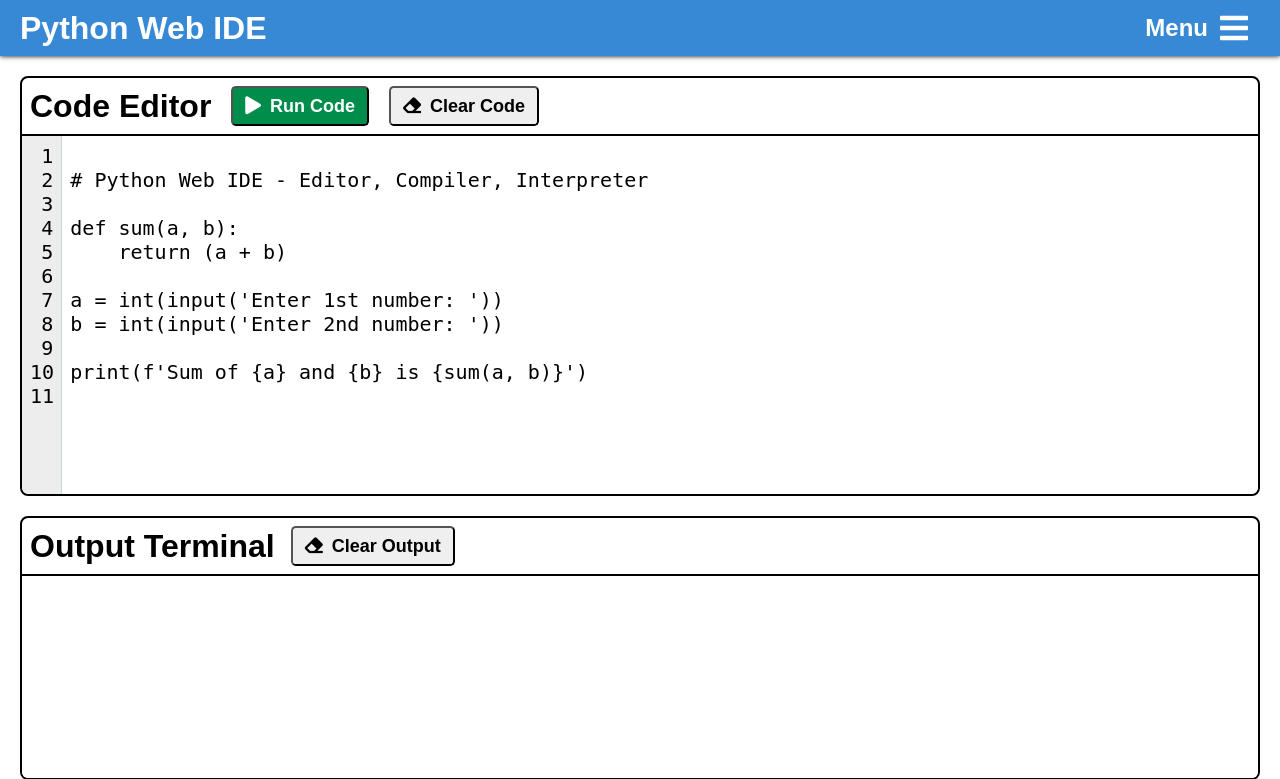
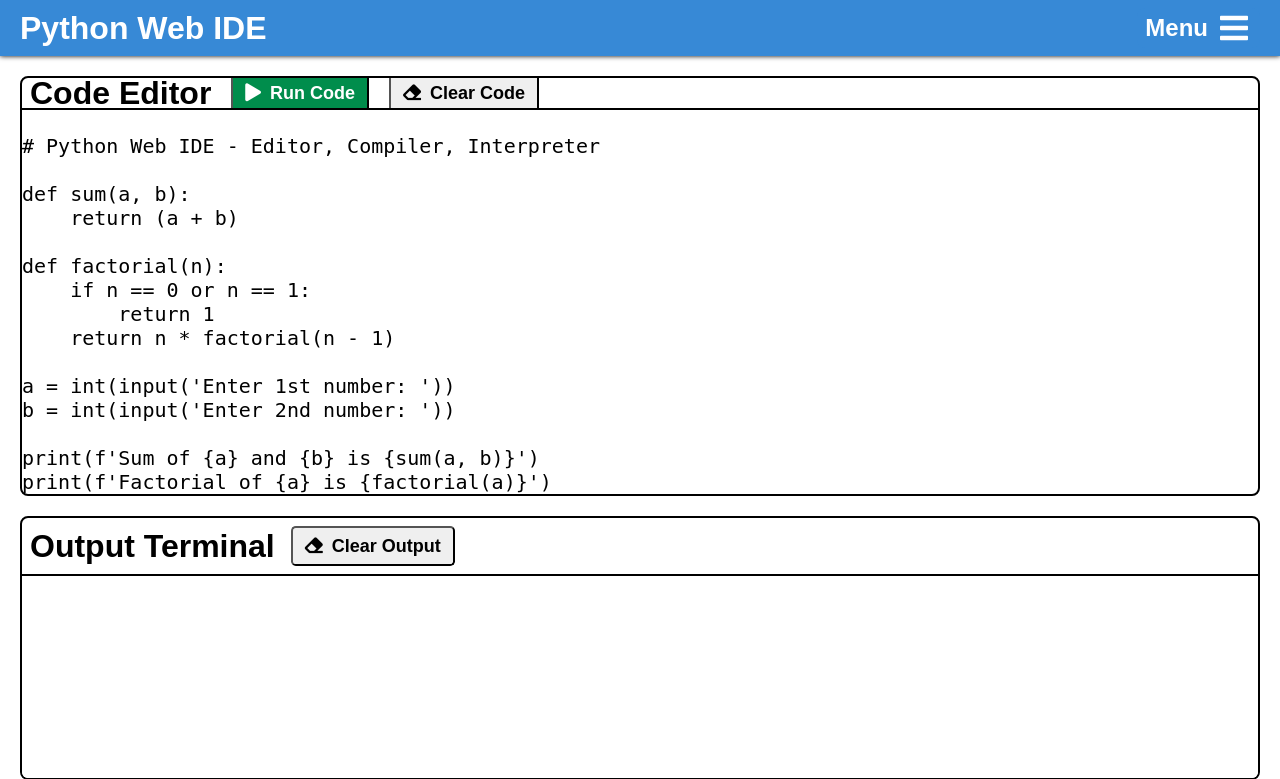
Before and after one commit to ciaranheaney/accessible-python-web-ide, a Flask app: page / in a window 1280 px wide. Shown: the top 779 px of the page. Run offline with Flask 3, Linux system fonts and the light colour scheme; some libraries are stand-ins or nearby versions.

Commit message:
added ace editor and other accessibility features to frontend

```diff
--- a/v3/static/script.js
+++ b/v3/static/script.js
@@ -1,34 +1,70 @@
+
+async function run_code() {
+    const code = editor.getValue();
+    console.log(code)
+
+
+    const response = await fetch("/run", {
+        method: "POST",
+        headers: { "Content-Type": "application/json" },
+        body: JSON.stringify({ code })
+    });
+
+    const data = await response.json();
+    document.getElementById('output-area').value = data.output;
+    console.log(data.output);
+}
 
 function clear_code() {
-    const code_area = document.getElementById('code-area');
-    code_area.value = "";
-    code_area.focus();
+    if(confirm("\n**WARNING**\n\nThis action will delete your code and make it unrecoverable.\nAre you sure you want to clear the code window?")) {
+        editor.setValue("");
+        editor.focus();
+    }
 }
 
 function clear_output() {
     const output_area = document.getElementById('output-area');
     output_area.value = "";
-    document.getElementById('code-area').focus();
+    editor.focus();
 }
-
 
 function show_menu() {
     document.getElementById('menu').classList.add('open');
+    document.getElementById('menu').ariaHidden = 'false';
+    document.getElementById('menu').ariaDisabled = 'false';
     document.getElementById('menu-btn').tabIndex = '-1';
     document.getElementById('close-menu-btn').tabIndex = '0';
+    document.getElementById('close-menu-btn').focus();
 }
 
 function hide_menu() {
     document.getElementById('menu').classList.remove('open');
+    document.getElementById('menu').ariaHidden = 'true'
+    document.getElementById('menu').ariaDisabled = 'true';
     document.getElementById('close-menu-btn').tabIndex = '-1';
     document.getElementById('menu-btn').tabIndex = '0';
+    document.getElementById('menu-btn').focus();
 }
 
+
 function change_font_size(font_size) {
-    document.getElementById('code-area').style.fontSize = `${font_size}px`;
+    document.getElementById('editor').style.fontSize = `${font_size}px`;
     document.getElementById('output-area').style.fontSize = `${font_size}px`;
-    document.getElementById('line-numbers').style.fontSize = `${font_size}px`;
     document.getElementById('font-size-output').value = font_size;
+}
+
+
+
+function change_theme() {
+    // Change editor theme
+    const theme = document.getElementById('editor-theme').value;
+    console.log(theme);
+    editor.setTheme('ace/theme/' + theme);
+}
+
+function reset_settings() {
+    change_font_size(20);
+    editor.setTheme('ace/theme/textmate');
 }
 
 
@@ -37,131 +73,125 @@ function change_font_size(font_size) {
 
 
 
+// document.addEventListener('DOMContentLoaded', () => {
+
+//     // Update code editor and output font-sizes using range input
+//     const rangeInput = document.getElementById('font-input');
+//     const textarea = document.getElementById('code-area');
+//     const lineNumbersArea = document.getElementById('line-numbers')
+//     const outputArea = document.getElementById('output-area')
+
+//     // Generates line numbers based on textarea contents
+//     const textareaStyles = window.getComputedStyle(textarea);
+
+//     [
+//         'fontFamily',
+//         'fontSize',
+//         'fontWeight',
+//         'letterSpacing',
+//         'lineHeight',
+//         'padding',
+//     ].forEach((property) => {
+//         lineNumbersArea.style[property] = textareaStyles[property];
+//     });
+
+//     const parseValue = (v) => v.endsWith('px') ? parseInt(v.slice(0,-2), 10) : 0;
+
+//     const font = `${textareaStyles.fontSize} ${textareaStyles.fontFamily}`;
+//     const paddingLeft = parseValue(textareaStyles.paddingLeft)
+//     const paddingRight = parseValue(textareaStyles.paddingRight)
+
+//     const canvas = document.createElement('canvas');
+//     const context = canvas.getContext('2d');
+//     context.font = font;
+
+//     const calculateNumLines = (str) => {
+//         const textareaWidth = textarea.getBoundingClientRect().width - paddingLeft - paddingRight;
+//         const words = str.split(' ');
+//         let lineCount = 0;
+//         let currentLine = '';
+//         for (let i = 0; i < words.length; i++) {
+//             const wordWidth = context.measureText(words[i] + '').width;
+//             const lineWidth = context.measureText(currentLine).width;
+
+//             if (lineWidth + wordWidth > textareaWidth) {
+//                 lineCount++;
+//                 currentLine = words[i] + ' ';
+//             } else {
+//                 currentLine += words[i] + ' ';
+//             }
+//         }
+
+//         if (currentLine.trim() !== '') {
+//             lineCount++;
+//         }
+
+//         return lineCount;
+//     };
 
 
+//     const calculateLineNumbers = () => {
+//         // OPTION TO SWITCH BACK FOR TEXT WRAPPING AND LINE NUMBERS FOLLOWING
+//         // const lines = textarea.value.split('\n');
+//         // const numLines = lines.map((line) => calculateNumLines(line));
+
+//         // let lineNumbers = [];
+//         // let i = 1;
+//         // while (numLines.length > 0) {
+//         //     const numLinesOfSentence = numLines.shift()
+//         //     console.log(numLines);
+//         //     lineNumbers.push(i)
+//         //     if (numLinesOfSentence > 1) {
+//         //         Array(numLinesOfSentence - 1)
+//         //             .fill('')
+//         //             .forEach((_) => lineNumbers.push(''));
+//         //     }
+//         //     i++;
+//         // }
+//         // return lineNumbers;
+
+//         // OPTION FOR NO TEXT WRAPPING WITH HORIZONTAL SCROLLBAR
+//         const numLines = textarea.value.split('\n').length;
+//         let lineNumbers = [];
+//         for (let i = 1; i <= numLines; i++) {
+//             lineNumbers.push(i);
+//         }
+//         return lineNumbers;
+//     };
 
 
+//     const displayLineNumbers = () => {
+//         const lineNumbers = calculateLineNumbers();
+//         lineNumbersArea.innerHTML = Array.from({
+//             length: lineNumbers.length
+//         }, (_, i) => `<div>${lineNumbers[i] || '&nbsp;'}</div>`).join('\n');
+//     };
 
 
-document.addEventListener('DOMContentLoaded', () => {
+//     textarea.addEventListener('input', () => {
+//         displayLineNumbers()
+//     });
 
-    // Update code editor and output font-sizes using range input
-    const rangeInput = document.getElementById('font-input');
-    const textarea = document.getElementById('code-area');
-    const lineNumbersArea = document.getElementById('line-numbers')
-    const outputArea = document.getElementById('output-area')
+//     displayLineNumbers();
 
-    // Generates line numbers based on textarea contents
-    const textareaStyles = window.getComputedStyle(textarea);
+//     const ro = new ResizeObserver(() => {
+//         const rect = textarea.getBoundingClientRect();
+//         lineNumbersArea.style.height = `${rect.height}px`;
+//         displayLineNumbers();
+//     })
+//     ro.observe(textarea)
 
-    [
-        'fontFamily',
-        'fontSize',
-        'fontWeight',
-        'letterSpacing',
-        'lineHeight',
-        'padding',
-    ].forEach((property) => {
-        lineNumbersArea.style[property] = textareaStyles[property];
-    });
-
-    const parseValue = (v) => v.endsWith('px') ? parseInt(v.slice(0,-2), 10) : 0;
-
-    const font = `${textareaStyles.fontSize} ${textareaStyles.fontFamily}`;
-    const paddingLeft = parseValue(textareaStyles.paddingLeft)
-    const paddingRight = parseValue(textareaStyles.paddingRight)
-
-    const canvas = document.createElement('canvas');
-    const context = canvas.getContext('2d');
-    context.font = font;
-
-    const calculateNumLines = (str) => {
-        const textareaWidth = textarea.getBoundingClientRect().width - paddingLeft - paddingRight;
-        const words = str.split(' ');
-        let lineCount = 0;
-        let currentLine = '';
-        for (let i = 0; i < words.length; i++) {
-            const wordWidth = context.measureText(words[i] + '').width;
-            const lineWidth = context.measureText(currentLine).width;
-
-            if (lineWidth + wordWidth > textareaWidth) {
-                lineCount++;
-                currentLine = words[i] + ' ';
-            } else {
-                currentLine += words[i] + ' ';
-            }
-        }
-
-        if (currentLine.trim() !== '') {
-            lineCount++;
-        }
-
-        return lineCount;
-    };
+//     textarea.addEventListener('scroll', () => {
+//         lineNumbersArea.scrollTop = textarea.scrollTop;
+//     });
 
 
-    const calculateLineNumbers = () => {
-        // OPTION TO SWITCH BACK FOR TEXT WRAPPING AND LINE NUMBERS FOLLOWING
-        // const lines = textarea.value.split('\n');
-        // const numLines = lines.map((line) => calculateNumLines(line));
+//     rangeInput.addEventListener('input', () => {
+//         const newFontSize = rangeInput.value;
+//         textarea.style.fontSize = `${newFontSize}px`;
+//         lineNumbersArea.style.fontSize = `${newFontSize}px`;
+//         outputArea.style.fontSize = `${newFontSize}px`;
+//         displayLineNumbers();
+//     })
 
-        // let lineNumbers = [];
-        // let i = 1;
-        // while (numLines.length > 0) {
-        //     const numLinesOfSentence = numLines.shift()
-        //     console.log(numLines);
-        //     lineNumbers.push(i)
-        //     if (numLinesOfSentence > 1) {
-        //         Array(numLinesOfSentence - 1)
-        //             .fill('')
-        //             .forEach((_) => lineNumbers.push(''));
-        //     }
-        //     i++;
-        // }
-        // return lineNumbers;
-
-        // OPTION FOR NO TEXT WRAPPING WITH HORIZONTAL SCROLLBAR
-        const numLines = textarea.value.split('\n').length;
-        let lineNumbers = [];
-        for (let i = 1; i <= numLines; i++) {
-            lineNumbers.push(i);
-        }
-        return lineNumbers;
-    };
-
-
-    const displayLineNumbers = () => {
-        const lineNumbers = calculateLineNumbers();
-        lineNumbersArea.innerHTML = Array.from({
-            length: lineNumbers.length
-        }, (_, i) => `<div>${lineNumbers[i] || '&nbsp;'}</div>`).join('\n');
-    };
-
-
-    textarea.addEventListener('input', () => {
-        displayLineNumbers()
-    });
-
-    displayLineNumbers();
-
-    const ro = new ResizeObserver(() => {
-        const rect = textarea.getBoundingClientRect();
-        lineNumbersArea.style.height = `${rect.height}px`;
-        displayLineNumbers();
-    })
-    ro.observe(textarea)
-
-    textarea.addEventListener('scroll', () => {
-        lineNumbersArea.scrollTop = textarea.scrollTop;
-    });
-
-
-    rangeInput.addEventListener('input', () => {
-        const newFontSize = rangeInput.value;
-        textarea.style.fontSize = `${newFontSize}px`;
-        lineNumbersArea.style.fontSize = `${newFontSize}px`;
-        outputArea.style.fontSize = `${newFontSize}px`;
-        displayLineNumbers();
-    })
-
-});
+// });
--- a/v3/static/styles.css
+++ b/v3/static/styles.css
@@ -74,11 +74,13 @@ button i {
     width: 350px;
     height: 100%;
     background-color: rgb(11, 70, 124);
-    /* background-color: rgb(55, 137, 214); */
-    /* background-color:rgb(130, 130, 130); */
+    color: #fff;
+
     transition: right 0.8s ease;
     box-shadow: #000 0px 0px 10px;
     padding: 8px 16px;
+
+    z-index: 2;
 }
 
 .open {
@@ -176,7 +178,7 @@ button i {
     gap: 6px;
 }
 
-.font-label {
+.label {
     font-size: 24px;
 }
 
@@ -219,6 +221,30 @@ button i {
     cursor: pointer;
 }
 
+.editor-theme-select {
+    width: 100%;
+    font-size: 20px;
+}
+
+select {
+    width: 100%;
+    padding: 4px;
+    border-radius: 0.4rem;
+    background: #fff;
+    opacity: 0.8;
+    transition: opacity 0.2s;
+}
+
+select:hover {
+    opacity: 1;
+    cursor: pointer;
+}
+
+select:focus {
+    outline: 4px solid red;
+    outline-offset: 2px;
+}
+
 
 /* Code Editor Styles */
 .editor-container {
@@ -230,6 +256,7 @@ button i {
     border: 2px solid #000;
     border-radius: 0.5rem;
     margin: 0 20px;
+    overflow: hidden;
 }
 
 .editor-header {
@@ -265,36 +292,24 @@ button i {
 }
 
 .code-container {
+    flex: 1;
     display: flex;
-    flex: 1;
-
-    border-bottom-right-radius: 0.5rem;
-    border-bottom-left-radius: 0.5rem;
-    overflow: hidden;
+    flex-direction: column;
 }
 
-.line-numbers {
-    background-color:  rgb(237, 237, 237);
+#editor {
+    margin: 0;
+    width: 100%;
+    z-index: 1;
     font-size: 20px;
-    text-align: right;
-    overflow: hidden;
-
-    border-right: 1px solid rgb(203 213 225);
-    padding: 0.5rem;
+    flex: 1;
 }
 
-.code-area {
-    border: none;
-    outline: none;
-    resize: none;
-
-    font-size: 20px;
-    padding: 0.5rem;
-    width: 100%;
+.editor-theme {
+    display: flex;
+    flex-direction: column;
+    gap: 4px;
 }
-
-
-
 
 
 
--- a/v3/templates/index.html
+++ b/v3/templates/index.html
@@ -8,10 +8,16 @@
     <script src="../static/script.js"></script>
     <title>Python Web IDE</title>
 </head>
-<body>
+<body onload="editor.focus()">
     <header class="header-container">
         <h1 class="title">Python Web IDE</h1>
-        <nav id="menu" class="menu">
+        <button class="menu-btn" id="menu-btn" onclick="show_menu()">
+            Menu
+            <i class="fas fa-bars" style="font-size: 32px"></i>
+        </button>
+    </header>
+
+    <nav id="menu" class="menu" aria-hidden="true" aria-disabled="true">
         <div class="menu-top-btns">
             <button class="close-menu-btn" id="close-menu-btn" onclick="hide_menu()" tabindex="-1">
                 Hide
@@ -26,20 +32,82 @@
 
         <div class="font-input-container">
             <div>
-                    <label for="font-input" class="font-label">Font Size</label>
+                <label for="font-input" class="label">Font Size</label>
                 <input type="range" class="font-input" id="font-input" value="20" min="12" max="48" step="2" oninput="change_font_size(this.value)">
             </div>
             <output class="font-output" id="font-size-output">20</output>
         </div>
 
 
+        <!-- <div onchange="change_theme()">
+            <input type="radio" id="light" name="theme" value="Light" checked>
+            <label for="light">Light</label><br>
+            <input type="radio" id="dark" name="theme" value="Dark">
+            <label for="dark">Dark</label><br>
+            <input type="radio" id="light-contrast" name="theme" value="Low Contrast">
+            <label for="light-contrast">Light Contrast</label><br>
+            <input type="radio" id="dark-contrast" name="theme" value="High Contrast">
+            <label for="dark-contrast">Dark Contrast</label><br>
+        </div> -->
+        <div class="editor-theme">
+            <label for="editor-theme" class="label">Editor Theme</label>
+            <select name="editor-theme" id="editor-theme" class="editor-theme-select" onchange="change_theme()">
+                <optgroup label="Light Themes">
+                    <option value="chrome">Chrome</option>
+                    <option value="cloud_editor">Cloud Editor</option>
+                    <option value="cloud9_day">Cloud9 Day</option>
+                    <option value="clouds">Clouds</option>
+                    <option value="crimson_editor">Crimson Editor</option>
+                    <option value="dawn">Dawn</option>
+                    <option value="dreamweaver">Dreamweaver</option>
+                    <option value="eclipse">Eclipse</option>
+                    <option value="github_light_default">GitHub Light Default</option>
+                    <option value="github">GitHub</option>
+                    <option value="gruvbox_light_hard">Gruvbox Light Hard</option>
+                    <option value="iplastic">IPlastic</option>
+                    <option value="katzenmilch">KatzenMilch</option>
+                    <option value="kuroir">Kuroir</option>
+                    <option value="solarized_light">Solarized Light</option>
+                    <option value="sqlserver">SQL Server</option>
+                    <option value="textmate" selected="selected">Textmate</option>
+                    <option value="tomorrow">Tomorrow</option>
+                    <option value="xcode">XCode</option>
+                </optgroup>
+                <optgroup label="Dark Themes">
+                    <option value="ambiance">Ambiance</option>
+                    <option value="chaos">Chaos</option>
+                    <option value="cloud_editor_dark">Cloud Editor Dark</option>
+                    <option value="cloud9_night_low_color">Cloud9 Night Low Color</option>
+                    <option value="cloud9_night">Cloud9 Night</option>
+                    <option value="clouds_midnight">Clouds Midnight</option>
+                    <option value="cobalt">Cobalt</option>
+                    <option value="dracula">Dracula</option>
+                    <option value="github_dark">GitHub Dark</option>
+                    <option value="gob">Green on Black</option>
+                    <option value="gruvbox_dark_hard">Gruvbox Dark Hard</option>
+                    <option value="gruvbox">Gruvbox</option>
+                    <option value="idle_fingers">idle Fingers</option>
+                    <option value="kr_theme">krTheme</option>
+                    <option value="merbivore_soft">Merbivore Soft</option>
+                    <option value="merbivore">Merbivore</option>
+                    <option value="mono_industrial">Mono Industrial</option>
+                    <option value="monokai">Monokai</option>
+                    <option value="nord_dark">Nord Dark</option>
+                    <option value="one_dark">One Dark</option>
+                    <option value="pastel_on_dark">Pastel on Dark</option>
+                    <option value="solarized_dark">Solarized Dark</option>
+                    <option value="terminal">Terminal</option>
+                    <option value="tomorrow_night_blue">Tomorrow Night Blue</option>
+                    <option value="tomorrow_night_bright">Tomorrow Night Bright</option>
+                    <option value="tomorrow_night_eighties">Tomorrow Night Eighties</option>
+                    <option value="tomorrow_night">Tomorrow Night</option>
+                    <option value="twilight">Twilight</option>
+                    <option value="vibrant_ink">Vibrant Ink</option>
+                </optgroup>
+            </select>
+        </div>
 
     </nav>
-        <button class="menu-btn" id="menu-btn" onclick="show_menu()">
-            Menu
-            <i class="fas fa-bars" style="font-size: 32px"></i>
-        </button>
-    </header>
 
     <main class="editor-container">
         <header class="editor-header">
@@ -54,19 +122,24 @@
             </button>
         </header>
         <div class="code-container" id="code-container">
-            <div class="line-numbers" id="line-numbers"></div>
-            <textarea class="code-area" id="code-area" wrap="off" data-gramm="false">
+<pre id="editor">
 
 # Python Web IDE - Editor, Compiler, Interpreter
 
 def sum(a, b):
     return (a + b)
 
+def factorial(n):
+    if n == 0 or n == 1:
+        return 1
+    return n * factorial(n - 1)
+
 a = int(input('Enter 1st number: '))
 b = int(input('Enter 2nd number: '))
 
 print(f'Sum of {a} and {b} is {sum(a, b)}')
-</textarea>
+print(f'Factorial of {a} is {factorial(a)}')
+</pre>
         </div>
     </main>
 
@@ -81,5 +154,28 @@ print(f'Sum of {a} and {b} is {sum(a, b)}')
         <textarea class="output-area" id="output-area"></textarea>
     </article>
 
+    <!-- <script src="../src/ace.js" type="text/javascript" charset="utf-8"></script> -->
+    <!-- <script src="../src/ext-language_tools.js"></script> -->
+    <!-- <script src="../src/ext-inline_autocomplete.js"></script> -->
+    <script src="../static/ace/ace.js" type="text/javascript" charset="utf-8"></script>
+    <script src="../static/ace/ext-language_tools.js"></script>
+    <script src="../static/ace/ext-inline_autocomplete.js"></script>
+    <script>
+        var editor = ace.edit("editor");
+        editor.setTheme("ace/theme/textmate");
+        editor.session.setMode("ace/mode/python");
+
+        editor.setOptions({
+            enableBasicAutocompletion: true,
+            enableInlineAutocompletion: true,
+            enableSnippets: false,
+            enableLiveAutocompletion: true
+        });
+
+        editor.focus()
+
+    </script>
+    <script src="../static/script.js"></script>
+
 </body>
 </html>
```
Lines whose indentation alone changed are shown as unchanged.
